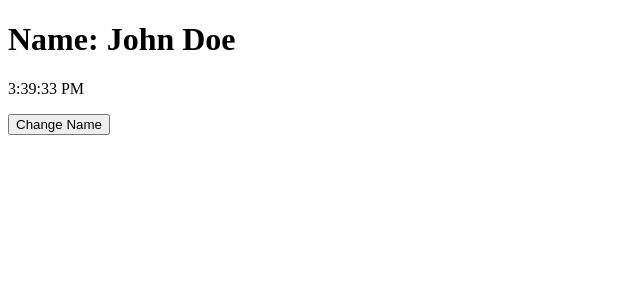
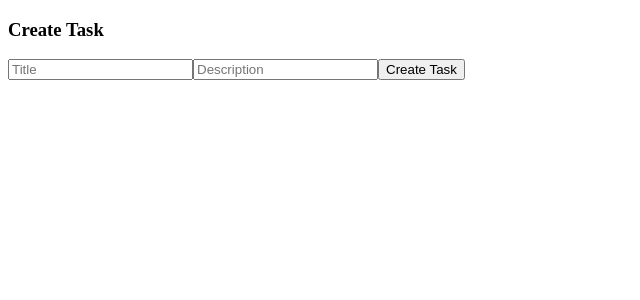
Before and after one commit to master-dhanesh/reactonline830, a React (Create React App) app: page / in a window 1280 px wide. Shown: the top 300 px of the page, without its empty margins (0-640 px from the left). Built offline with nearby package versions, Linux system fonts and the light colour scheme.

Commit message:
Two Way Binding

```diff
--- a/src/App.js
+++ b/src/App.js
@@ -1,25 +1,38 @@
 import { useState } from "react";
 function App() {
-    let [name, setName] = useState("John Doe");
-    const [time, setTime] = useState(new Date().toLocaleTimeString());
-    // let name = "John Doe";
-    // console.log(name);
+    // two way binding
+    const [title, setTitle] = useState("");
+    const [description, setDescription] = useState("");
 
-    const changeHandler = () => {
-        console.log("Inside Function!");
-        setName("Json smith");
-        console.log(name);
+    // const changeTitle = (e) => {
+    //     setTitle(e.target.value);
+    // };
+
+    const submitHandler = (e) => {
+        e.preventDefault();
+        // console.log(e.target[0].value);
+        // console.log(e.target[1].value);
+        console.log({ title, description });
     };
-
-    setInterval(() => {
-        setTime(new Date().toLocaleTimeString());
-    }, 1000);
 
     return (
         <div className="App">
-            <h1>Name: {name}</h1>
-            <p>{time}</p>
-            <button onClick={changeHandler}>Change Name</button>
+            <h3>Create Task</h3>
+            <form onSubmit={submitHandler}>
+                <input
+                    type="text"
+                    placeholder="Title"
+                    onChange={(e) => setTitle(e.target.value)}
+                    value={title}
+                />
+                <input
+                    type="text"
+                    placeholder="Description"
+                    onChange={(e) => setDescription(e.target.value)}
+                    value={description}
+                />
+                <button>Create Task</button>
+            </form>
         </div>
     );
 }
```
